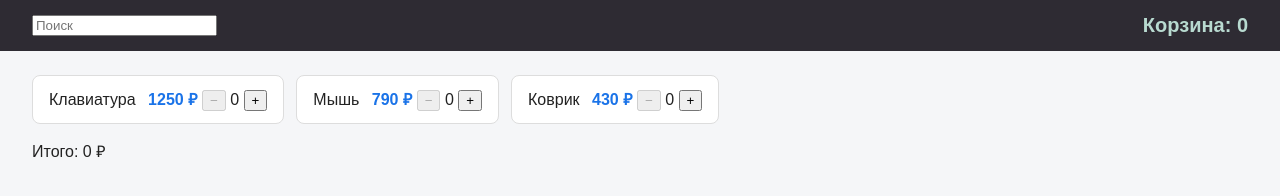
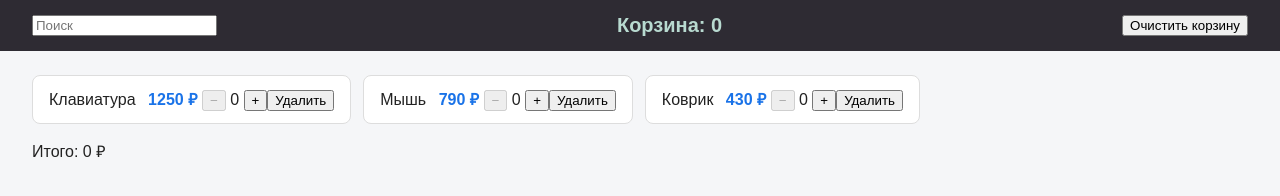
Before and after one commit to Vladislav66598/js-course, a plain HTML site: page p07/catalog2.html in a window 1280 px wide. Both pictures are taken after a click on the element 640 px from the left and 101 px from the top of the page. Drawn offline with Linux system fonts and the light colour scheme.

Commit message:
p07 - самостоятльное задание 4 - полная перерисовка

```diff
--- a/p07/catalog2.html
+++ b/p07/catalog2.html
@@ -7,6 +7,6 @@
 </head>
 <body>
     <div id="app"></div>
-    <script src="js/10b-render.js"></script>
+    <script src="js/self-4.js"></script>
 </body>
 </html>
--- /dev/null
+++ b/p07/js/self-4.js
@@ -0,0 +1,101 @@
+let state = {
+    products: [
+        { id: 1, name: 'Клавиатура', price: 1250 },
+        { id: 2, name: 'Мышь', price: 790 },
+        { id: 3, name: 'Коврик', price: 430 },
+    ],
+    cart: {},
+    search: '',
+}
+function el(tag, props = {}, ...children) {
+    const node = document.createElement(tag)
+    Object.assign(node, props)
+    node.append(...children)
+    return node
+}
+function render(s) {
+    const visible = s.products.filter((p) =>
+        p.name.toLowerCase().includes(s.search.toLowerCase())
+    )
+    const count = Object.values(s.cart).reduce((a, b) => a + b, 0)
+    const total = s.products.reduce(
+        (sum, p) => sum + p.price * (s.cart[p.id] ?? 0), 0
+    )
+    document.getElementById('app').replaceChildren(
+        el('header', { className: 'header' },
+            el('input', {
+                id: 'search',
+                value: s.search,
+                placeholder: 'Поиск'
+            }),
+            el('span', { className: 'logo' }, `Корзина: ${count}`),
+            el('button', { id: 'clear' }, 'Очистить корзину')
+        ),
+        el('main', {},
+            el('ul', { className: 'products' },
+                ...visible.map((p) =>
+                    el('li', { className: 'product' },
+                        `${p.name} `,
+                        el('span', { className: 'price' }, `${p.price} ₽ `),
+                        el('button', {
+                            className: 'minus',
+                            disabled: !s.cart[p.id]
+                        }, '−'),
+                        ` ${s.cart[p.id] ?? 0} `,
+                        el('button', { className: 'plus' }, '+'),
+                        el('button', { className: 'remove' }, 'Удалить')
+                    )
+                )
+            ),
+            el('p', {}, `Итого: ${total} ₽`)
+        )
+    )
+    document.querySelectorAll('.product').forEach((li, i) => {
+        li.dataset.id = visible[i].id;
+    })
+}
+function setState(patch) {
+    state = { ...state, ...patch }
+    render(state)
+}
+const app = document.getElementById('app')
+app.addEventListener('click', (e) => {
+    // Очистка корзины
+    if (e.target.matches('#clear')) {
+        setState({ cart: {} })
+        return
+    }
+    const li = e.target.closest('li')
+    if (!li) return
+    const id = Number(li.dataset.id)
+    const qty = state.cart[id] ?? 0
+    // Добавление товара
+    if (e.target.matches('.plus')) {
+        setState({
+            cart: { ...state.cart, [id]: qty + 1 }
+        })
+    }
+
+    // Уменьшение количества
+    if (e.target.matches('.minus')) {
+        const cart = { ...state.cart }
+        if (qty <= 1) {
+            delete cart[id]
+        } else {
+            cart[id] = qty - 1
+        }
+        setState({ cart })
+    }
+    // Удаление товара из корзины
+    if (e.target.matches('.remove')) {
+        const cart = { ...state.cart }
+        delete cart[id]
+        setState({ cart })
+    }
+})
+app.addEventListener('input', (e) => {
+    if (e.target.id === 'search') {
+        setState({ search: e.target.value })
+    }
+})
+render(state);
```
